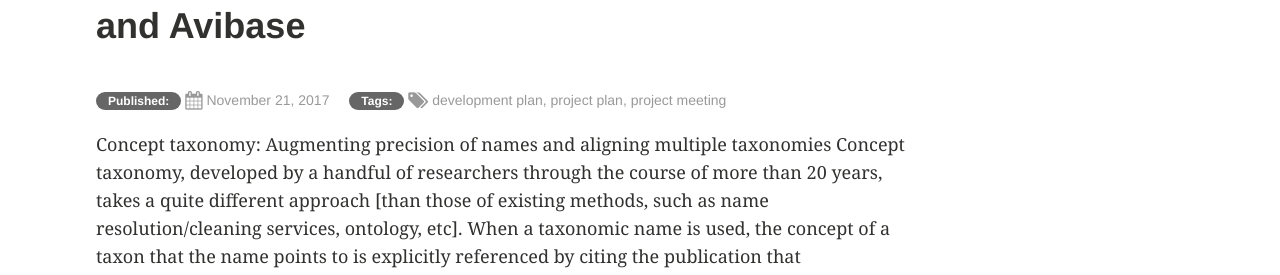
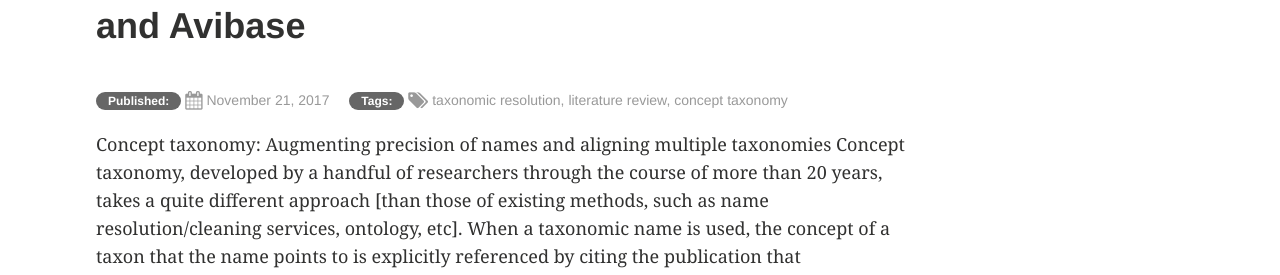
Before and after one commit to phyloref/phyloref.github.io, a Jekyll site: the page built from _posts/blog/2017-11-21-Taxonomic-resolution-services-review-(1):-concept-taxonomy and Avibase.md, in a window 1280 px wide and 900 px high. Shown: the part 229-504 px from the top of the window. Built offline with Jekyll 4.4.1, drawn with Linux system fonts in a browser that asks for light colours; comment, search, counter and statistics services are not loaded.

Commit message:
Update 2017-11-21-Taxonomic-resolution-services-review-(1):-concept-taxonomy and Avibase.md

```diff
--- a/_posts/blog/2017-11-21-Taxonomic-resolution-services-review-(1):-concept-taxonomy and Avibase.md
+++ b/_posts/blog/2017-11-21-Taxonomic-resolution-services-review-(1):-concept-taxonomy and Avibase.md
@@ -3,8 +3,8 @@
 title: Taxonomic resolution services review (1) - Concept taxonomy and Avibase
 author: gyzhang
 modified:
-excerpt: A report of our second face-to-face project meeting in Gainesville from Oct 11-12, 2017.
-tags: ["development plan", "project plan", "project meeting"]
+excerpt: This blog kicks off a series of entries to review existing taxonomic resolution services and tools.
+tags: ["taxonomic resolution", "literature review", "concept taxonomy"]
 published: true
 comments: true
 image:
```
